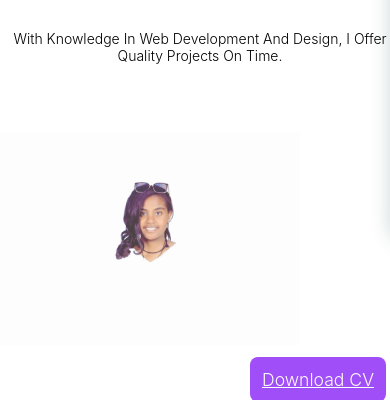
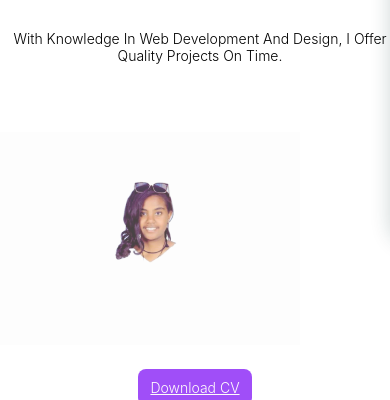
Before and after one commit to Blen-Nigussie/-UGR-3480-15-portfolio-profile-html-css-js, a plain HTML site: page index.html in a window 390 px wide. Shown: the part 225-625 px from the top of the page. Drawn offline with nearby package versions, Linux system fonts and the light colour scheme.

Commit message:
updating the style

```diff
--- a/src/css/home.css
+++ b/src/css/home.css
@@ -51,18 +51,20 @@ main {
 }
 
 .cv-btn {
-    margin-bottom: 32px;
+    text-align: center; /* Center-align the button */
+    margin: 0 auto; /* Ensure proper centering */
 }
 
 .cv-btn a {
     background: var(--main-color);
     color: var(--bg-color);
-    padding: 12px;
-    margin-left: 200px;
+    padding: 12px 16px; /* Adjust padding for better fit */
     border-radius: 8px;
     text-transform: capitalize;
     font-weight: 300;
     font-size: var(--p-font);
+    display: inline-block; /* Ensure the button stays inline */
+    margin: 0 auto; /* Remove margin-left for better alignment */
 }
 
 .social-links {
@@ -84,8 +86,9 @@ main {
     .home-content {
         display: block;
     }
-    .cv-btn{
-        margin-left: 50px;
+    .cv-btn a {
+        font-size: 14px; /* Reduce font size for smaller screens */
+        padding: 10px 12px; /* Adjust padding */
     }
     .home-info {
         text-align: center;
```
